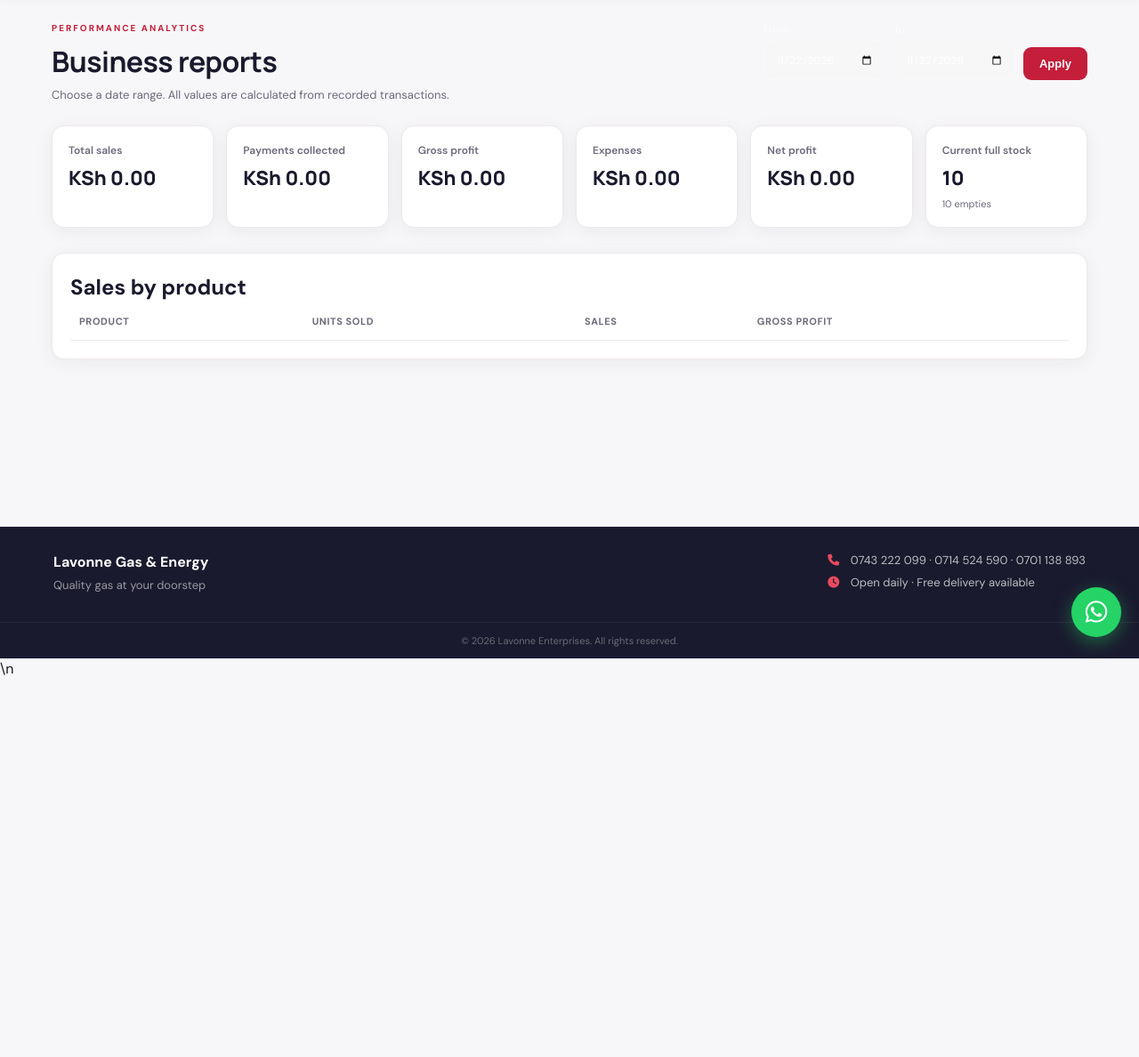
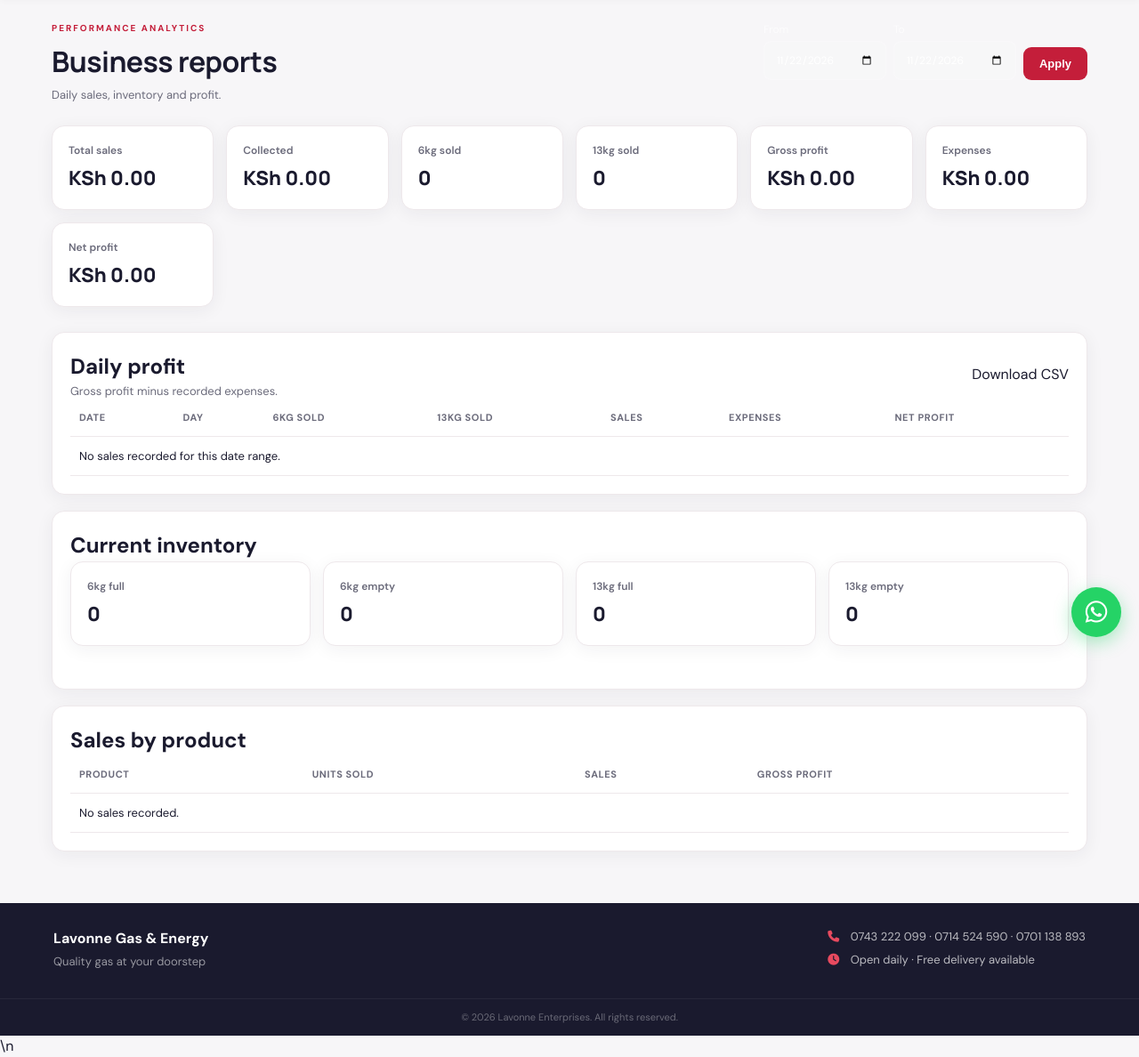
Before and after one commit to Fidelooko7/LAVONNE-GAS-NEW, a Flask app: page /reports in a window 1280 px wide. Shown: the part 60-1248 px from the top of the page at 89% size. Before the commit the page ends 819 px from the top, so only its background shows below. Run offline with Flask 3, Linux system fonts and the light colour scheme; the visitor is signed in with stand-in values (Sample User, id 1); tables that the repository leaves empty hold one stand-in row (values such as "Sample post"); lists and menus that the app fills with data are empty; some libraries are stand-ins or nearby versions.

Commit message:
Update reports orders and store design

```diff
--- a/app.py
+++ b/app.py
@@ -28,6 +28,9 @@ if not SECRET_FILE.exists():
     SECRET_FILE.write_text(secrets.token_urlsafe(48))
 app.secret_key = os.environ.get('LAVONNE_SECRET') or SECRET_FILE.read_text().strip()
 app.config['PERMANENT_SESSION_LIFETIME'] = timedelta(days=365)
+app.config['SESSION_COOKIE_SECURE'] = True
+app.config['SESSION_COOKIE_HTTPONLY'] = True
+app.config['SESSION_COOKIE_SAMESITE'] = 'Lax'
 app.config['MAX_CONTENT_LENGTH'] = 5 * 1024 * 1024
 ALLOWED = {'png','jpg','jpeg','webp'}
 
@@ -430,7 +433,7 @@ def login():
     if request.method=='POST':
         c=db(); u=c.execute('SELECT * FROM users WHERE username=? AND active=1',(request.form.get('username','').strip(),)).fetchone(); c.close()
         if u and check_password_hash(u['password_hash'],request.form.get('password','')):
-            session.clear(); session['uid']=u['id']; audit('login','Signed in'); return redirect(request.args.get('next') or url_for('dashboard'))
+            session.clear(); session['uid']=u['id']; session.permanent = True; audit('login','Signed in'); return redirect(request.args.get('next') or url_for('dashboard'))
         flash('Incorrect username or password.','error')
     return render_template('login.html')
 
@@ -632,10 +635,153 @@ def update_order(oid):
 @app.route('/reports')
 @admin_required
 def reports():
-    start=request.args.get('start',today()); end=request.args.get('end',today())
-    c=db(); rows=c.execute('SELECT p.brand,p.size,SUM(s.qty) qty,SUM(s.total) sales,SUM((s.unit_price-s.unit_cost)*s.qty) profit FROM sales s JOIN products p ON p.id=s.product_id WHERE CAST(s.sale_date AS DATE) BETWEEN ? AND ? GROUP BY p.id ORDER BY sales DESC',(start,end)).fetchall()
-    total=c.execute('SELECT COALESCE(SUM(total),0) sales,COALESCE(SUM(paid),0) collected,COALESCE(SUM((unit_price-unit_cost)*qty),0) gross_profit FROM sales WHERE CAST(sale_date AS DATE) BETWEEN ? AND ?',(start,end)).fetchone()['sales']; collected=c.execute('SELECT COALESCE(SUM(paid),0) n FROM sales WHERE CAST(sale_date AS DATE) BETWEEN ? AND ?',(start,end)).fetchone()['n']; gp=c.execute('SELECT COALESCE(SUM((unit_price-unit_cost)*qty),0) n FROM sales WHERE CAST(sale_date AS DATE) BETWEEN ? AND ?',(start,end)).fetchone()['n']; exp=c.execute('SELECT COALESCE(SUM(amount),0) n FROM expenses WHERE expense_date BETWEEN ? AND ?',(start,end)).fetchone()['n']; stock=c.execute('SELECT COALESCE(SUM(full_qty),0) fulls,COALESCE(SUM(empty_qty),0) empties FROM stock').fetchone(); c.close()
-    return render_template('reports.html',start=start,end=end,rows=rows,total=total,collected=collected,gp=gp,expenses=exp,net=money(gp-exp),stock=stock)
+    start = request.args.get('start', today())
+    end = request.args.get('end', today())
+    c = db()
+
+    daily = c.execute("""
+        SELECT SUBSTR(CAST(s.sale_date AS TEXT),1,10) AS report_date,
+               COALESCE(SUM(s.total),0) AS sales,
+               COALESCE(SUM(s.paid),0) AS collected,
+               COALESCE(SUM((s.unit_price-s.unit_cost)*s.qty),0) AS gross_profit,
+               COALESCE(SUM(CASE WHEN LOWER(p.size) LIKE '6%' THEN s.qty ELSE 0 END),0) AS six_kg_sold,
+               COALESCE(SUM(CASE WHEN LOWER(p.size) LIKE '13%' THEN s.qty ELSE 0 END),0) AS thirteen_kg_sold
+        FROM sales s JOIN products p ON p.id=s.product_id
+        WHERE SUBSTR(CAST(s.sale_date AS TEXT),1,10) BETWEEN ? AND ?
+        GROUP BY SUBSTR(CAST(s.sale_date AS TEXT),1,10)
+        ORDER BY report_date DESC
+    """,(start,end)).fetchall()
+
+    expenses = c.execute("""
+        SELECT expense_date, COALESCE(SUM(amount),0) AS amount
+        FROM expenses
+        WHERE expense_date BETWEEN ? AND ?
+        GROUP BY expense_date
+    """,(start,end)).fetchall()
+
+    exp={str(x['expense_date']):float(x['amount'] or 0) for x in expenses}
+    daily_rows=[]
+
+    for r in daily:
+        d=str(r['report_date'])
+        gross=float(r['gross_profit'] or 0)
+        e=exp.get(d,0)
+        daily_rows.append({
+            'date':d,
+            'day':__import__('datetime').date.fromisoformat(d).strftime('%A'),
+            'sales':float(r['sales'] or 0),
+            'collected':float(r['collected'] or 0),
+            'gross_profit':gross,
+            'expenses':e,
+            'net_profit':gross-e,
+            'six_kg_sold':int(r['six_kg_sold'] or 0),
+            'thirteen_kg_sold':int(r['thirteen_kg_sold'] or 0)
+        })
+
+    rows=c.execute("""
+        SELECT p.brand,p.size,
+               COALESCE(SUM(s.qty),0) AS qty,
+               COALESCE(SUM(s.total),0) AS sales,
+               COALESCE(SUM((s.unit_price-s.unit_cost)*s.qty),0) AS profit
+        FROM sales s JOIN products p ON p.id=s.product_id
+        WHERE SUBSTR(CAST(s.sale_date AS TEXT),1,10) BETWEEN ? AND ?
+        GROUP BY p.id,p.brand,p.size
+        ORDER BY sales DESC
+    """,(start,end)).fetchall()
+
+    stock=c.execute("""
+        SELECT
+        COALESCE(SUM(CASE WHEN LOWER(p.size) LIKE '6%' THEN s.full_qty ELSE 0 END),0) AS six_full,
+        COALESCE(SUM(CASE WHEN LOWER(p.size) LIKE '6%' THEN s.empty_qty ELSE 0 END),0) AS six_empty,
+        COALESCE(SUM(CASE WHEN LOWER(p.size) LIKE '13%' THEN s.full_qty ELSE 0 END),0) AS thirteen_full,
+        COALESCE(SUM(CASE WHEN LOWER(p.size) LIKE '13%' THEN s.empty_qty ELSE 0 END),0) AS thirteen_empty
+        FROM stock s JOIN products p ON p.id=s.product_id
+    """).fetchone()
+
+    c.close()
+
+    total=sum(x['sales'] for x in daily_rows)
+    collected=sum(x['collected'] for x in daily_rows)
+    gp=sum(x['gross_profit'] for x in daily_rows)
+    exp_total=sum(x['expenses'] for x in daily_rows)
+
+    return render_template(
+        'reports.html',
+        start=start,end=end,daily=daily_rows,rows=rows,
+        total=total,collected=collected,gp=gp,
+        expenses=exp_total,net=gp-exp_total,
+        total_6kg=sum(x['six_kg_sold'] for x in daily_rows),
+        total_13kg=sum(x['thirteen_kg_sold'] for x in daily_rows),
+        stock=stock
+    )
+
+@app.route('/reports.csv')
+@admin_required
+def reports_csv():
+    import csv
+    from io import StringIO
+
+    start=request.args.get('start',today())
+    end=request.args.get('end',today())
+    c=db()
+
+    rows=c.execute("""
+        SELECT SUBSTR(CAST(s.sale_date AS TEXT),1,10) AS report_date,
+               COALESCE(SUM(s.total),0) AS sales,
+               COALESCE(SUM(s.paid),0) AS collected,
+               COALESCE(SUM((s.unit_price-s.unit_cost)*s.qty),0) AS gross_profit,
+               COALESCE(SUM(CASE WHEN LOWER(p.size) LIKE '6%' THEN s.qty ELSE 0 END),0) AS six_kg_sold,
+               COALESCE(SUM(CASE WHEN LOWER(p.size) LIKE '13%' THEN s.qty ELSE 0 END),0) AS thirteen_kg_sold
+        FROM sales s JOIN products p ON p.id=s.product_id
+        WHERE SUBSTR(CAST(s.sale_date AS TEXT),1,10) BETWEEN ? AND ?
+        GROUP BY SUBSTR(CAST(s.sale_date AS TEXT),1,10)
+        ORDER BY report_date DESC
+    """,(start,end)).fetchall()
+
+    expenses=c.execute("""
+        SELECT expense_date,COALESCE(SUM(amount),0) AS amount
+        FROM expenses
+        WHERE expense_date BETWEEN ? AND ?
+        GROUP BY expense_date
+    """,(start,end)).fetchall()
+
+    exp={str(x['expense_date']):float(x['amount'] or 0) for x in expenses}
+
+    stock=c.execute("""
+        SELECT
+        COALESCE(SUM(CASE WHEN LOWER(p.size) LIKE '6%' THEN s.full_qty ELSE 0 END),0) AS six_full,
+        COALESCE(SUM(CASE WHEN LOWER(p.size) LIKE '6%' THEN s.empty_qty ELSE 0 END),0) AS six_empty,
+        COALESCE(SUM(CASE WHEN LOWER(p.size) LIKE '13%' THEN s.full_qty ELSE 0 END),0) AS thirteen_full,
+        COALESCE(SUM(CASE WHEN LOWER(p.size) LIKE '13%' THEN s.empty_qty ELSE 0 END),0) AS thirteen_empty
+        FROM stock s JOIN products p ON p.id=s.product_id
+    """).fetchone()
+
+    out=StringIO()
+    w=csv.writer(out)
+    w.writerow(['Date','Day','6kg Sold','13kg Sold','Sales','Collected',
+                'Gross Profit','Expenses','Net Profit','6kg Full','6kg Empty',
+                '13kg Full','13kg Empty'])
+
+    for r in rows:
+        d=str(r['report_date'])
+        gross=float(r['gross_profit'] or 0)
+        e=exp.get(d,0)
+        w.writerow([
+            d,__import__('datetime').date.fromisoformat(d).strftime('%A'),
+            int(r['six_kg_sold'] or 0),int(r['thirteen_kg_sold'] or 0),
+            round(float(r['sales'] or 0),2),round(float(r['collected'] or 0),2),
+            round(gross,2),round(e,2),round(gross-e,2),
+            stock['six_full'],stock['six_empty'],
+            stock['thirteen_full'],stock['thirteen_empty']
+        ])
+
+    c.close()
+    return Response(
+        out.getvalue(),
+        mimetype='text/csv',
+        headers={'Content-Disposition':
+                 f'attachment; filename=lavonne_daily_report_{start}_to_{end}.csv'}
+    )
 @app.route('/team',methods=['GET','POST'])
 @admin_required
 def team():
--- a/templates/reports.html
+++ b/templates/reports.html
@@ -1 +1,61 @@
-{% extends 'base.html' %}{% block content %}<div class="page-title"><div><p class="eyebrow">PERFORMANCE ANALYTICS</p><h1>Business reports</h1><p class="muted">Choose a date range. All values are calculated from recorded transactions.</p></div><form class="date-filter"><label>From<input type="date" name="start" value="{{start}}"></label><label>To<input type="date" name="end" value="{{end}}"></label><button>Apply</button></form></div><div class="metric-grid"><div class="metric"><span>Total sales</span><strong>KSh {{money(total)}}</strong></div><div class="metric"><span>Payments collected</span><strong>KSh {{money(collected)}}</strong></div>{% if me.role=='admin' %}<div class="metric"><span>Gross profit</span><strong>KSh {{money(gp)}}</strong></div><div class="metric"><span>Expenses</span><strong>KSh {{money(expenses)}}</strong></div><div class="metric"><span>Net profit</span><strong>KSh {{money(net)}}</strong></div>{% endif %}<div class="metric"><span>Current full stock</span><strong>{{stock.fulls}}</strong><small>{{stock.empties}} empties</small></div></div><section class="panel"><h2>Sales by product</h2><div class="table-wrap"><table><tr><th>Product</th><th>Units sold</th><th>Sales</th>{% if me.role=='admin' %}<th>Gross profit</th>{% endif %}</tr>{% for r in rows %}<tr><td>{{r.brand}} {{r.size}}</td><td>{{r.qty}}</td><td>KSh {{money(r.sales)}}</td>{% if me.role=='admin' %}<td>KSh {{money(r.profit)}}</td>{% endif %}</tr>{% endfor %}</table></div></section>{% endblock %}
+{% extends 'base.html' %}
+{% block content %}
+<div class="page-title">
+<div><p class="eyebrow">PERFORMANCE ANALYTICS</p>
+<h1>Business reports</h1>
+<p class="muted">Daily sales, inventory and profit.</p></div>
+<form class="date-filter">
+<label>From<input type="date" name="start" value="{{start}}"></label>
+<label>To<input type="date" name="end" value="{{end}}"></label>
+<button>Apply</button>
+</form>
+</div>
+
+<div class="metric-grid">
+<div class="metric"><span>Total sales</span><strong>KSh {{money(total)}}</strong></div>
+<div class="metric"><span>Collected</span><strong>KSh {{money(collected)}}</strong></div>
+<div class="metric"><span>6kg sold</span><strong>{{total_6kg}}</strong></div>
+<div class="metric"><span>13kg sold</span><strong>{{total_13kg}}</strong></div>
+<div class="metric"><span>Gross profit</span><strong>KSh {{money(gp)}}</strong></div>
+<div class="metric"><span>Expenses</span><strong>KSh {{money(expenses)}}</strong></div>
+<div class="metric"><span>Net profit</span><strong>KSh {{money(net)}}</strong></div>
+</div>
+
+<section class="panel">
+<div style="display:flex;justify-content:space-between;align-items:center;gap:10px;flex-wrap:wrap">
+<div><h2>Daily profit</h2><p class="muted">Gross profit minus recorded expenses.</p></div>
+<a href="{{url_for('reports_csv',start=start,end=end)}}" class="small-btn">Download CSV</a>
+</div>
+
+<div class="table-wrap"><table>
+<tr><th>Date</th><th>Day</th><th>6kg Sold</th><th>13kg Sold</th><th>Sales</th><th>Expenses</th><th>Net Profit</th></tr>
+{% for r in daily %}
+<tr><td>{{r.date}}</td><td>{{r.day}}</td><td>{{r.six_kg_sold}}</td><td>{{r.thirteen_kg_sold}}</td><td>KSh {{money(r.sales)}}</td><td>KSh {{money(r.expenses)}}</td><td><strong>KSh {{money(r.net_profit)}}</strong></td></tr>
+{% else %}
+<tr><td colspan="7">No sales recorded for this date range.</td></tr>
+{% endfor %}
+</table></div>
+</section>
+
+<section class="panel">
+<h2>Current inventory</h2>
+<div class="metric-grid">
+<div class="metric"><span>6kg full</span><strong>{{stock.six_full}}</strong></div>
+<div class="metric"><span>6kg empty</span><strong>{{stock.six_empty}}</strong></div>
+<div class="metric"><span>13kg full</span><strong>{{stock.thirteen_full}}</strong></div>
+<div class="metric"><span>13kg empty</span><strong>{{stock.thirteen_empty}}</strong></div>
+</div>
+</section>
+
+<section class="panel">
+<h2>Sales by product</h2>
+<div class="table-wrap"><table>
+<tr><th>Product</th><th>Units sold</th><th>Sales</th><th>Gross profit</th></tr>
+{% for r in rows %}
+<tr><td>{{r.brand}} {{r.size}}</td><td>{{r.qty}}</td><td>KSh {{money(r.sales)}}</td><td>KSh {{money(r.profit)}}</td></tr>
+{% else %}
+<tr><td colspan="4">No sales recorded.</td></tr>
+{% endfor %}
+</table></div>
+</section>
+{% endblock %}
```
Also changed, not shown: templates/orders.html (+50 -1 lines), templates/store.html (+50 -0 lines), static/images/lavonne-gas-watermark.jpg (added).
